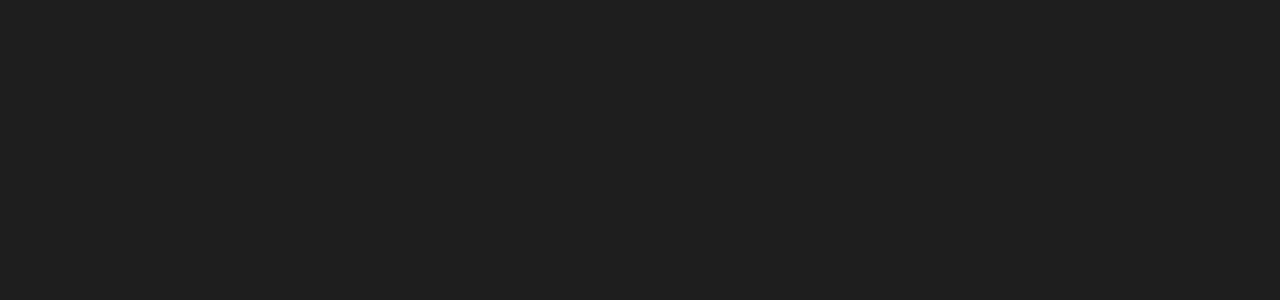
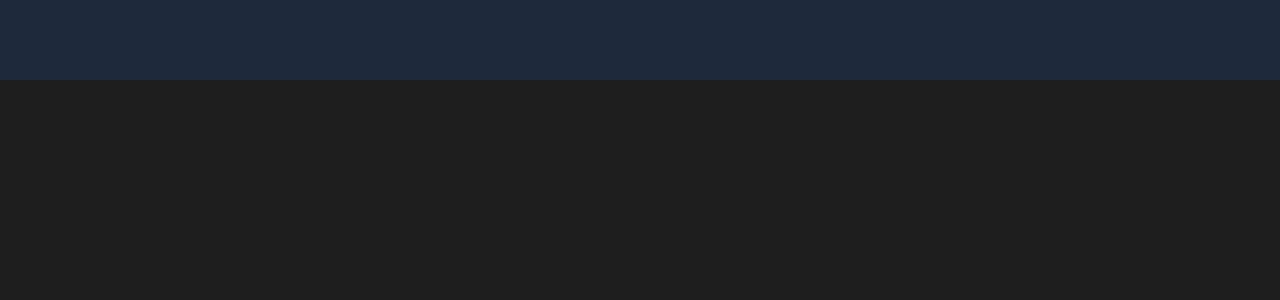
Before and after one commit to nashdev255/nash-portfolio-2024, a Next.js app: page / in a window 1280 px wide. Shown: the top 300 px of the page. Built offline with nearby package versions, Linux system fonts and the light colour scheme.

Commit message:
Add Header

```diff
--- /dev/null
+++ b/src/app/components/Header.tsx
@@ -0,0 +1,9 @@
+const Header = () => {
+  return (
+    <header className="fixed flex h-[10vh] w-full justify-end bg-slate-800">
+
+    </header>
+  );
+};
+
+export default Header;
--- a/src/app/page.tsx
+++ b/src/app/page.tsx
@@ -1,6 +1,9 @@
+import Header from '@/app/components/Header';
+
 export default function Home() {
   return (
     <>
+      <Header />
     </>
   );
 }
```
